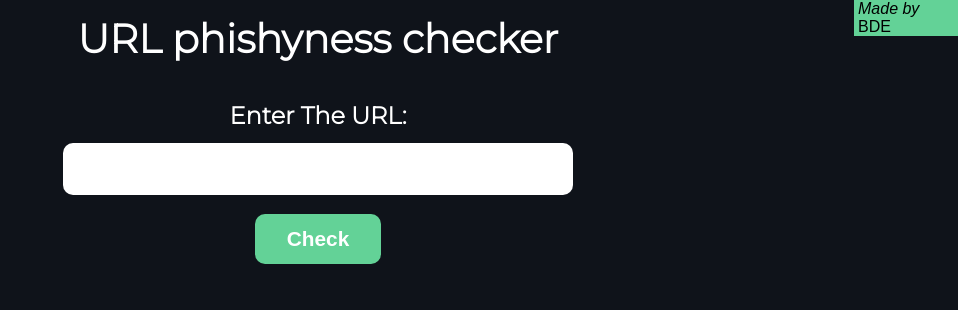
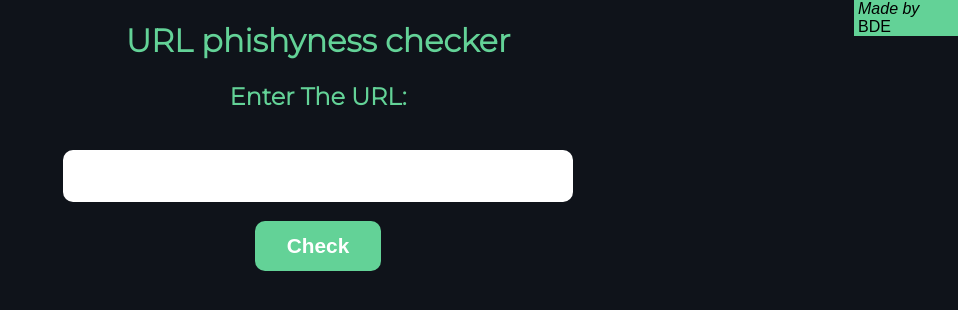
Before and after one commit to Purcs3d/phishing-softhouse, a Flask app: page / in a window 1280 px wide. Shown: the top 310 px of the page, without its empty margins (322-1280 px from the left). Run offline with Flask 2, Linux system fonts and the light colour scheme; some web fonts are replaced.

Commit message:
changes to css and HTML formating

```diff
--- a/URL-analyzer/main.py
+++ b/URL-analyzer/main.py
@@ -3,7 +3,6 @@
 # import src.algorithmManager as am
 import sys
 import src.algorithmManager as am
-import validators
 from  webApp import app
 from multiprocessing import Process
 
--- a/URL-analyzer/static/css/Style.css
+++ b/URL-analyzer/static/css/Style.css
@@ -21,23 +21,19 @@ body
 }
 
 
-
-p.Title
+h1.Title
 {
     font-weight: bold;
-    color: #ffffff;
-    font-size: 2.5em;
-    display: inline-block;
-    margin: 0.5% 0 1% 0;
+    color: #63d297;
 }
 
-p
-{
+h2{
     font-weight: bold;
+    color: #63d297;
+}
+p{
     color: #ffffff;
-    font-size: 1.5em;
-    display: inline-block;
-    margin: 0.5% 0 1% 0;
+    font-family: 'Proxima Nova', sans-serif;
 }
 
 input
--- a/URL-analyzer/templates/index.html
+++ b/URL-analyzer/templates/index.html
@@ -1,5 +1,6 @@
 <!DOCTYPE html>
 <html>
+
 <head>
     <meta charset="UTF-8">
     <title>URL phishyness checker</title>
@@ -8,25 +9,26 @@
         Made by
         <br>
         <span style="font-style: normal;"> BDE </span>
+
     </div>
 </head>
+
 <body>
-    <p class="Title"> URL phishyness checker </p>
-    <br>
-    <br>
+    <h1 class="Title"> URL phishyness checker </h1>
         <form action="check" method="post">
-            <p>Enter The URL:</p>
+            <h2>Enter The URL:</h2>
             <br>
             <input type="text" name="URL_input">
             <br>
             <input type="submit" value="Check" id="btn">
-            <br>
+
+            <table>
             {% for message in get_flashed_messages() %}
                 {% autoescape false %}
                 <p>{{ message }}</p>
                 {% endautoescape %}
             {% endfor %}
-
+            </table>
         </form>
 </body>
 </html>
--- a/URL-analyzer/webApp.py
+++ b/URL-analyzer/webApp.py
@@ -1,26 +1,25 @@
 import src.algorithmManager as am
 from flask import Flask, flash, render_template, request, Blueprint
-import validators
 
 app = Flask(__name__)
 app.config['SECRET_KEY'] = 'HakunaMatataMasualaYoteYatatatuliwa'
 
-@app.route("/")
-def index():
-    return render_template("index.html")
+@app.route("/") #home page
+def index():    #home page
+    return render_template("index.html")    #home page
 
-@app.route("/check", methods=['GET', 'POST'])
-def CheckURL():
+@app.route("/check", methods=['GET', 'POST'])  #check page
+def CheckURL(): #check page
     try:
-        URLinput = str(request.form['URL_input'])
+        URLinput = str(request.form['URL_input'])   #get URL from form
 
-        algorithmEngine = am.algorithmManager(URLinput)
-        fishy = algorithmEngine.run()
+        algorithmEngine = am.algorithmManager(URLinput) #algorithm object
+        fishy = algorithmEngine.run()   #fishy or not fishy boolean
 
-        output = algorithmEngine.createOutputString()
-        flash(output)
+        output = algorithmEngine.createOutputString()   #create output string
+        flash(output)   #flash output string
 
-    except Exception as e:
-        flash(f"Error: {e}")
+    except Exception as e:  #if error
+        flash(f"Error: {e}")    #flash error
 
-    return render_template("index.html")
+    return render_template("index.html")    #render home page
```
